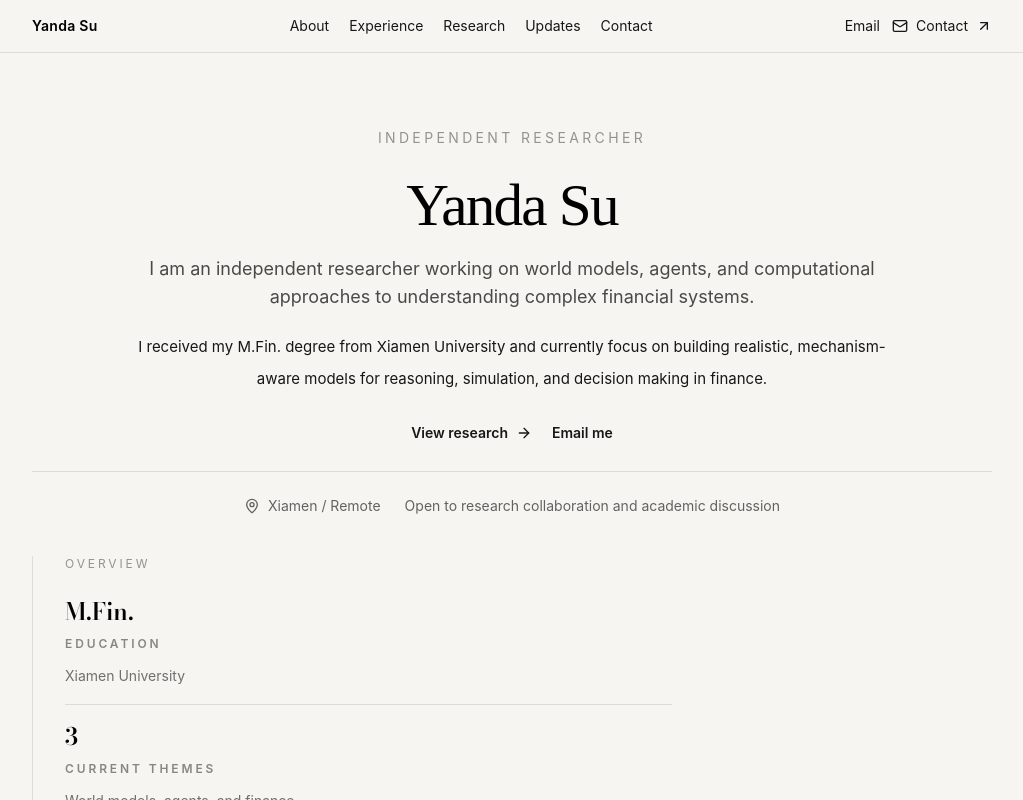
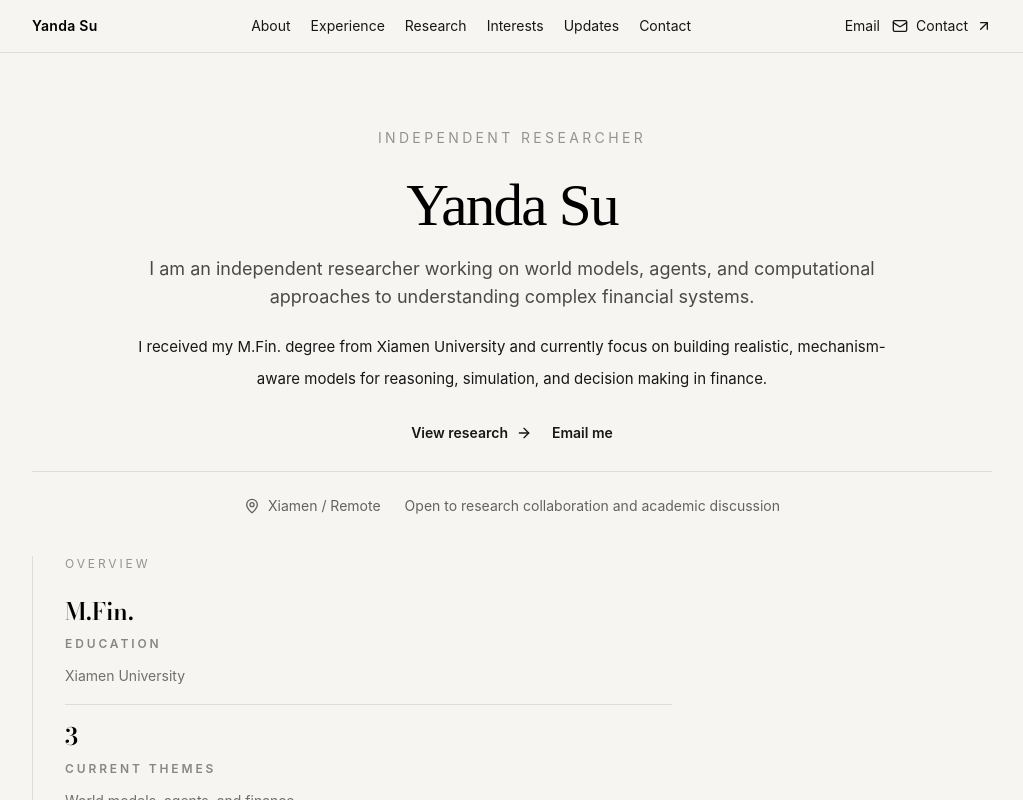
Before and after one commit to ZhiningSu/personal-page, a React (Vite) app: page / in a window 1280 px wide. Shown: the top 800 px of the page, without its empty margins (128-1151 px from the left). Built offline with nearby package versions, Linux system fonts and the light colour scheme.

Commit message:
feat: add interests navigation entry

```diff
--- a/src/components/Navigation.tsx
+++ b/src/components/Navigation.tsx
@@ -5,6 +5,7 @@
   { id: 'about', label: 'About' },
   { id: 'timeline', label: 'Experience' },
   { id: 'works', label: 'Research' },
+  { id: 'interests', label: 'Interests' },
   { id: 'news', label: 'Updates' },
   { id: 'contact', label: 'Contact' },
 ]
--- a/src/pages/Home.tsx
+++ b/src/pages/Home.tsx
@@ -1,6 +1,7 @@
 import AboutSection from '@/components/AboutSection'
 import ContactSection from '@/components/ContactSection'
 import HeroSection from '@/components/HeroSection'
+import InterestsSection from '@/components/InterestsSection'
 import Navigation from '@/components/Navigation'
 import NewsSection from '@/components/NewsSection'
 import TimelineSection from '@/components/TimelineSection'
@@ -15,6 +16,7 @@
         <AboutSection />
         <TimelineSection />
         <WorksSection />
+        <InterestsSection />
         <NewsSection />
         <ContactSection />
       </main>
```
